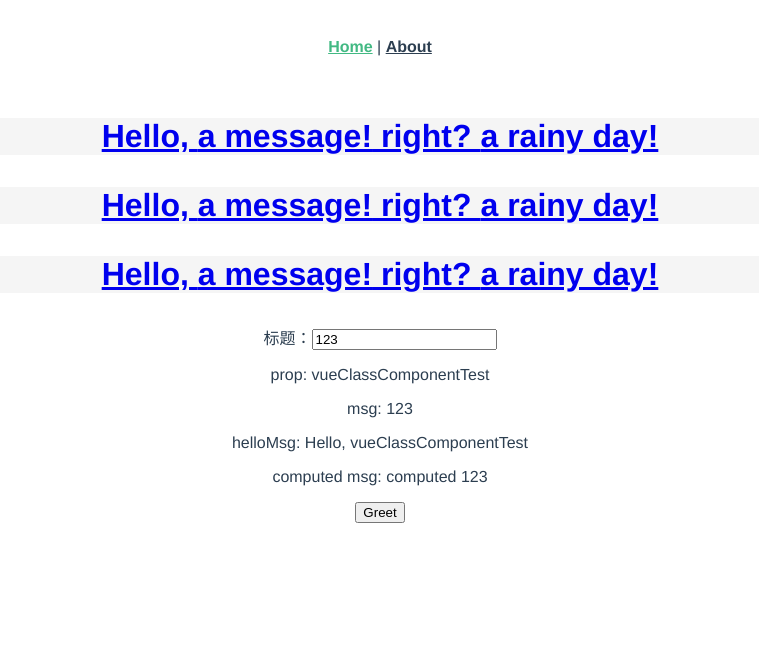
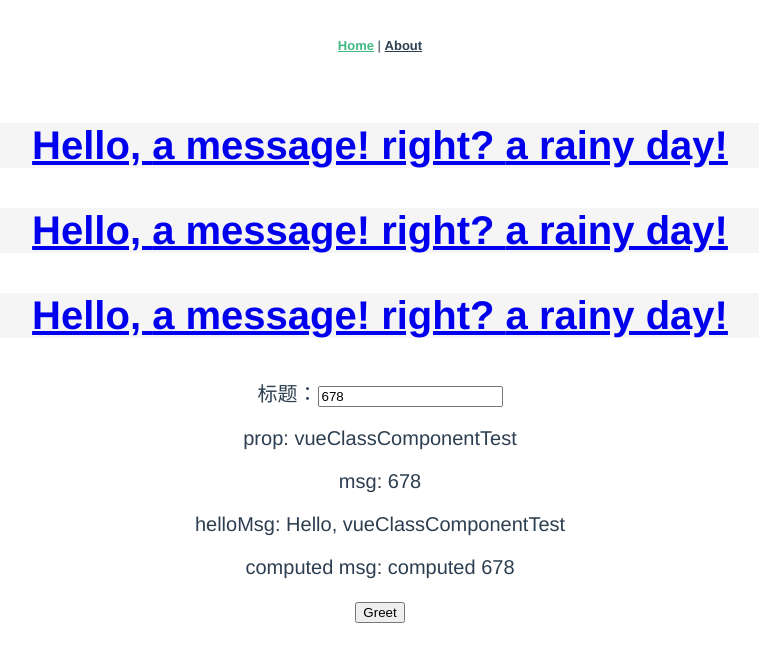
Before and after one commit to jiangshanFan/Vue-Cli-3.x, a Vue app: page / in a window 1280 px wide. Shown: the top 662 px of the page, without its empty margins (260-1019 px from the left). Built offline with nearby package versions, Linux system fonts and the light colour scheme.

Commit message:
rem layout & vue-jsx

```diff
--- a/public/index.html
+++ b/public/index.html
@@ -1,6 +1,24 @@
 <!DOCTYPE html>
 <html lang="en">
   <head>
+    <script>
+      (function (doc, win) {
+        let docEl = doc.documentElement;
+        let resizeEvt = 'orientationchange' in window ? 'orientationchange' : 'resize';
+        let reCalc = function () {
+          let clientWidth = docEl.clientWidth;
+          if (!clientWidth) return;
+          if(clientWidth>=1080){
+            docEl.style.fontSize = '100px';
+          }else{
+            docEl.style.fontSize = 100 * (clientWidth / 1080) + 'px';
+          }
+        };
+        if (!doc.addEventListener) return;
+        win.addEventListener(resizeEvt, reCalc, false);
+        doc.addEventListener('DOMContentLoaded', reCalc, false);
+      })(document, window);
+    </script>
     <meta charset="utf-8">
     <meta http-equiv="X-UA-Compatible" content="IE=edge">
     <meta name="viewport" content="width=device-width,initial-scale=1.0">
--- a/src/App.vue
+++ b/src/App.vue
@@ -9,6 +9,10 @@
 </template>
 
 <style lang="scss">
+html {  // rem required
+  font-size: 100px;
+}
+
 #app {
   font-family: 'Avenir', Helvetica, Arial, sans-serif;
   -webkit-font-smoothing: antialiased;
@@ -18,6 +22,7 @@
 }
 #nav {
   padding: 30px;
+  font-size: 0.13rem;
   a {
     font-weight: bold;
     color: #2c3e50;
--- a/src/components/vueClassComponent.vue
+++ b/src/components/vueClassComponent.vue
@@ -1,27 +1,28 @@
-<template>
-  <div>
-    <label for="hello">标题：</label>
-    <input id="hello" v-model="msg">
-    <p>prop: {{propMessage}}</p>
-    <p>msg: {{msg}}</p>
-    <p>helloMsg: {{helloMsg}}</p>
-    <p>computed msg: {{computedMsg}}</p>
-    <button @click="greet">Greet</button>
-  </div>
-</template>
 
 <script>
   import Vue from 'vue'
   import Component from 'vue-class-component'
 
-  @Component({
+  @Component({  // ============ decoration is inject to Vue example
     props: {
       propMessage: String
+    },
+
+    computed: {
+      computedMsg () {
+        return 'computeds ' + this.msg
+      }
+    },
+
+    data() {
+      return {
+        msg: 678,
+      }
     }
   })
   export default class VueClassComponent extends Vue {
     // initial data
-    msg = 123
+    // msg = 123
 
     // use prop values for initial data
     helloMsg = 'Hello, ' + this.propMessage
@@ -30,6 +31,8 @@
     mounted () {
       this.greet()
     }
+
+    // route cycle hook
 
     // computed
     get computedMsg () {
@@ -40,5 +43,19 @@
     greet () {
       alert('greeting: ' + this.msg)
     }
+
+    render (h) {  // ================= Note: syntax is different
+      return (
+        <div>
+          <label htmlFor="hello">标题：</label>
+          <input id="hello" vModel={this.msg} />
+          <p>prop: {this.propMessage}</p>
+          <p>msg: {this.msg}</p>
+          <p>helloMsg: {this.helloMsg}</p>
+          <p>computed msg: {this.computedMsg}</p>
+          <button vOn:click={this.greet}>Greet</button>
+        </div>
+      )
+    }
   }
 </script>
--- a/src/views/About.vue
+++ b/src/views/About.vue
@@ -1,5 +1,5 @@
 <template>
   <div class="about">
-    <h1>This is an about page</h1>
+    <h1 style="font-size: 0.25rem;">This is an about page</h1>
   </div>
 </template>
--- a/src/views/Home.vue
+++ b/src/views/Home.vue
@@ -11,6 +11,7 @@ export default {
       console.log('hello');
     },
   },
+
   render (h) {  //=============== vOn:click={self.hello} 必须放在当前的组件环境下才能生效，如果放在引用的组件中，必须通过props传递，触发响应组件的方法
     let self = this;
     const attr = {
@@ -19,12 +20,12 @@ export default {
     }
 
     return (
-      <div vOn:click={self.hello}>
+      <div class="rem" vOn:click={self.hello}>
         {
           Array.apply(null, { length: 3 }).map(function () {
             return (
               <Anchored {...{ attrs: attr }}>
-                <p>Hello, <span>{ self.message }</span> right? <span domPropsInnerHTML={self.html}>nice!</span></p>
+                <p>Hello, <span>{ self.message }</span> right? <span domPropsInnerHTML={self.html}></span></p>
                 <header slot="header">header</header>
                 <footer slot="footer">footer</footer>
               </Anchored>
@@ -47,6 +48,9 @@ export default {
 </script>
 
 <style lang="scss">
+  .rem {
+    font-size: 0.2rem;
+  }
   .bg {
     background-color: #f5f5f5;
   }
```
